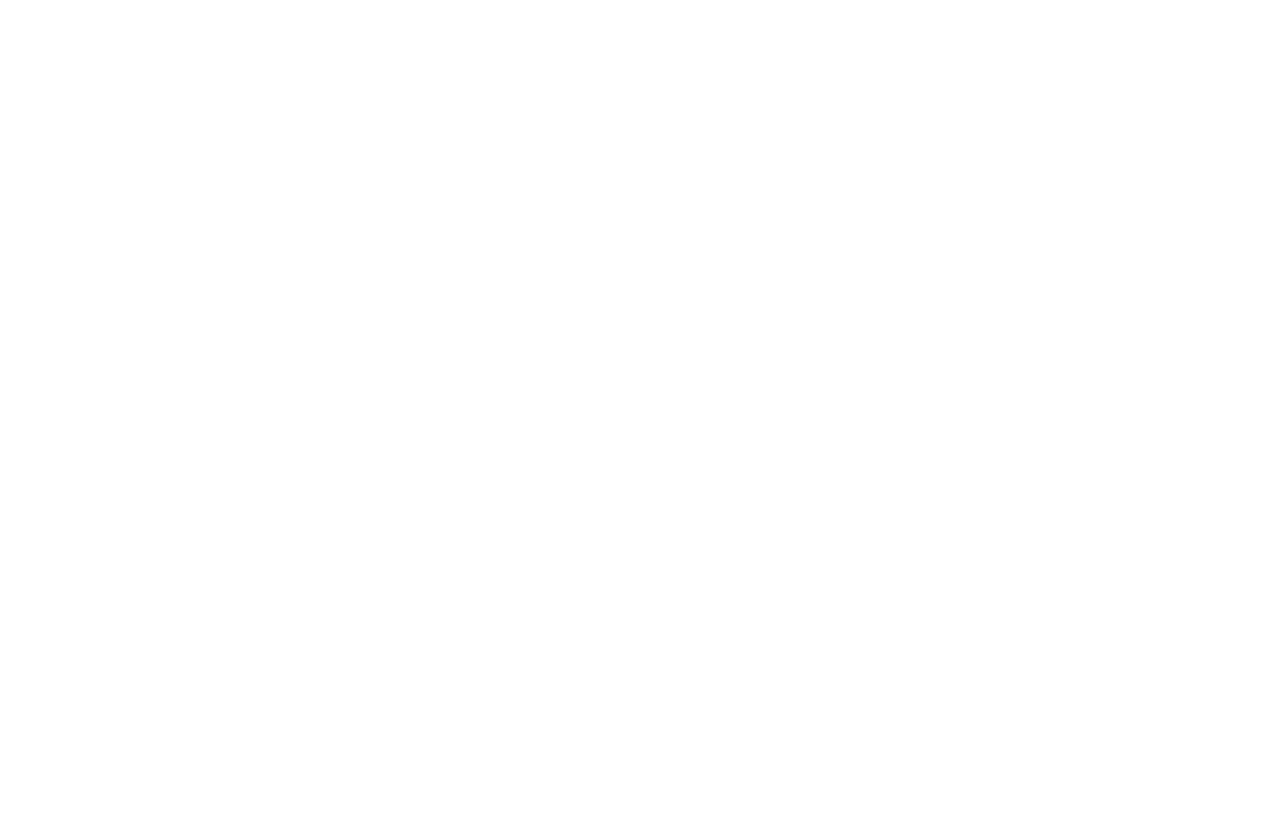
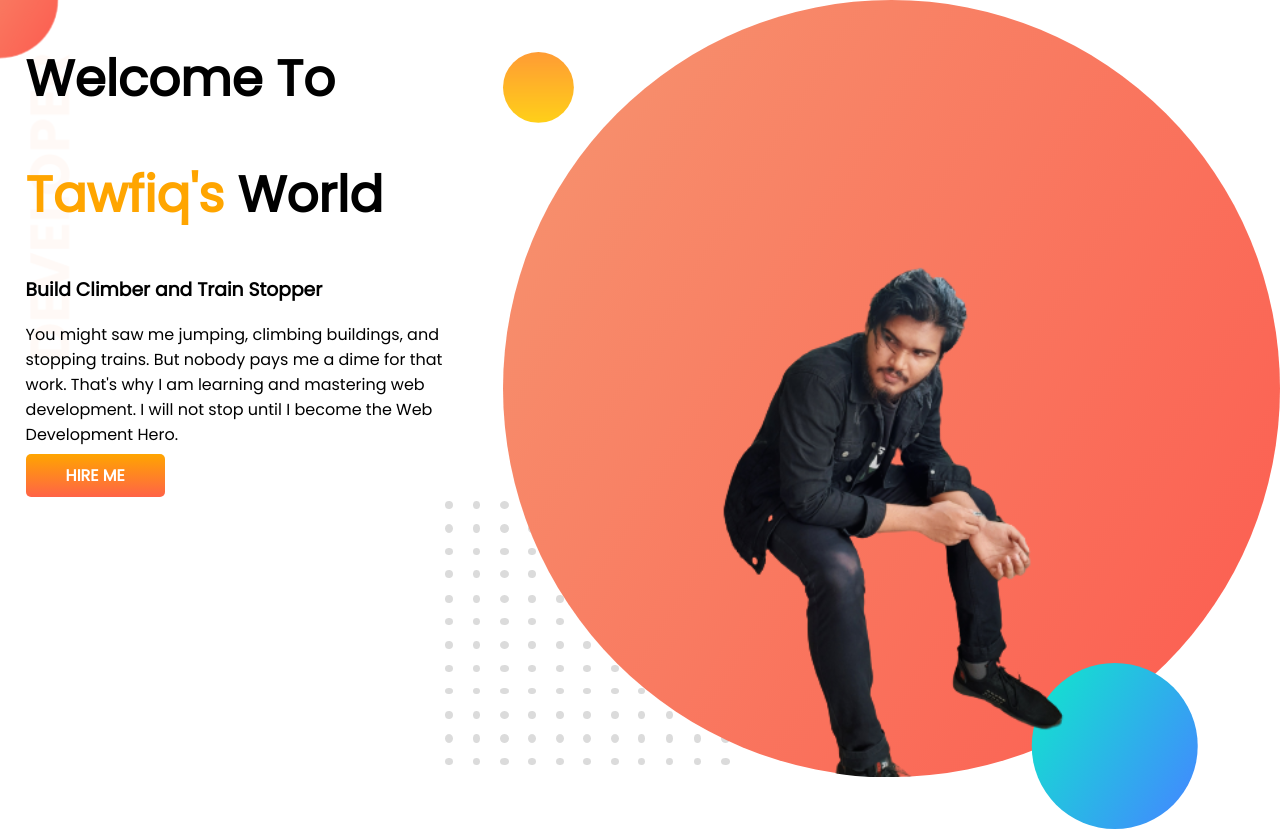
Before and after one commit to Tawfiq038/developer-portfolio, a plain HTML site: page index.html in a window 1280 px wide. Before the commit the page ends 800 px from the top, so only its background shows below. Drawn offline with Linux system fonts and the light colour scheme.

Commit message:
top banner added

```diff
--- a/index.html
+++ b/index.html
@@ -4,7 +4,31 @@
     <meta charset="UTF-8" />
     <meta name="viewport" content="width=device-width, initial-scale=1.0" />
     <title>Tawfiq Portfolio</title>
+    <link rel="preconnect" href="https://fonts.googleapis.com" />
+    <link rel="preconnect" href="https://fonts.gstatic.com" crossorigin />
+    <link
+      href="https://fonts.googleapis.com/css2?family=Poppins&display=swap"
+      rel="stylesheet"
+    />
     <link rel="stylesheet" href="style.css" />
   </head>
-  <body></body>
+  <body>
+    <section class="top-banner">
+      <div class="half-width">
+        <h1>Welcome To</h1>
+        <h1><span class="orange-color">Tawfiq's</span> World</h1>
+        <h3>Build Climber and Train Stopper</h3>
+        <p>
+          You might saw me jumping, climbing buildings, and stopping trains. But
+          nobody pays me a dime for that work. That's why I am learning and
+          mastering web development. I will not stop until I become the Web
+          Development Hero.
+        </p>
+        <a class="link-button" target="_blank" href="https://www.linkedin.com/in/tawfiqur-rahman-411a1b256/">HIRE ME</a>
+      </div class="half-width">
+      <div>
+        <img src="images/Tawfiq-pic-with-bg.png" alt="" />
+      </div>
+    </section>
+  </body>
 </html>
--- a/style.css
+++ b/style.css
@@ -0,0 +1,29 @@
+body {
+  font-family: "Poppins", sans-serif;
+  margin: 0;
+}
+h1 {
+  font-size: 50px;
+}
+.orange-color {
+  color: orange;
+}
+section {
+  display: flex;
+}
+.half-width {
+  width: 50%;
+  padding-left: 2%;
+}
+.link-button {
+  text-decoration: none;
+  background-image: linear-gradient(orange, tomato);
+  color: white;
+  font-weight: 700;
+  padding: 10px 40px;
+  border-radius: 5px;
+}
+.top-banner {
+  background-image: url(images/top-banner.png);
+  background-repeat: no-repeat;
+}
```
Also changed, not shown: images/Tawfiq-pic-with-bg.png (added), images/dream-bg.png (added), images/exp-bg.png (added), images/jhankar.png (added), images/jhankar2.png (added), images/my-bg.png (added), images/my-bg2.png (added), images/top-banner.png (added), showOff/Picsart_23-01-07_19-41-11-700-removebg-preview.png (added), 8 other files.
